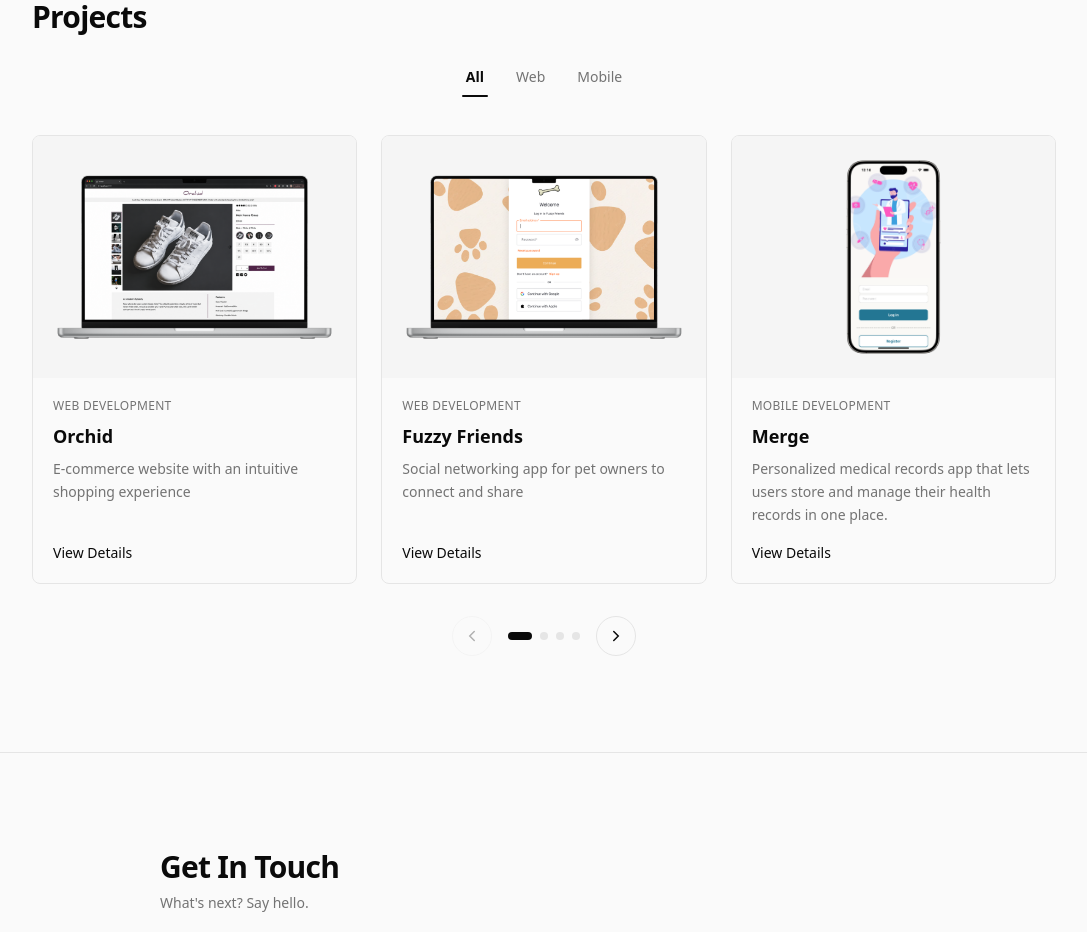
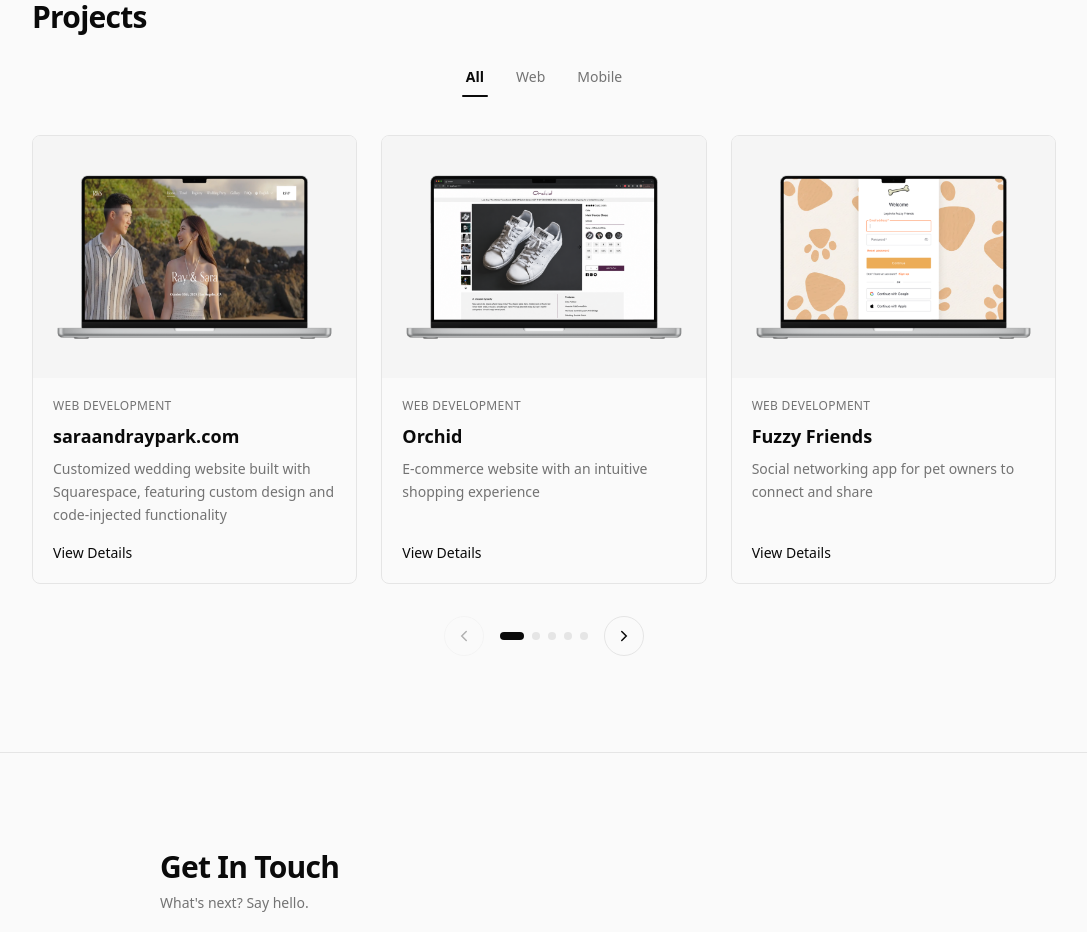
Before and after one commit to sarakimpark/my-portfolio-2.0, a Next.js app: page / in a window 1280 px wide. Shown: the part 4060-4992 px from the top of the page, without its empty margins (96-1183 px from the left). Built offline with nearby package versions, Linux system fonts and the light colour scheme.

Commit message:
add wedding website into project section

```diff
--- a/data/portfolio.ts
+++ b/data/portfolio.ts
@@ -40,9 +40,21 @@ export const about = {
   ],
 };
 
-export const projects: Project[] = [
+  export const projects: Project[] = [
+    {
+    id: "1",
+    title: "saraandraypark.com",
+    subtitle: "Web Development",
+    category: "web",
+    description: "Customized wedding website built with Squarespace, featuring custom design and code-injected functionality",
+    longDescription:
+      "Custom wedding website built with a Squarespace template and enhanced with code injection to create a personalized and interactive experience. I customized the homepage with a video background and fallback image, added a Korean-English language toggle for bilingual guests, and integrated WithJoy’s RSVP functionality through custom code injection. I also added a CTA linking to a Zola gift registry, extending the template’s functionality while maintaining a cohesive and responsive user experience.",
+  techStack: ["JavaScript", "HTML", "CSS", "Squarespace,", "WithJoy", "Zola"],
+  imageUrl: "/projects/wedding-website.svg",
+  githubUrl: "https://www.saraandraypark.com/",
+  },
   {
-    id: "1",
+    id: "2",
     title: "Orchid",
     subtitle: "Web Development",
     category: "web",
@@ -54,7 +66,7 @@ export const projects: Project[] = [
     githubUrl: "https://github.com/rfe2210-FEC-Orchid/FrontEndCapstone",
   },
   {
-    id: "2",
+    id: "3",
     title: "Fuzzy Friends",
     subtitle: "Web Development",
     category: "web",
@@ -66,7 +78,7 @@ export const projects: Project[] = [
     githubUrl: "https://github.com/Emerald-Lake/fuzzy-friends",
   },
   {
-    id: "3",
+    id: "4",
     title: "Merge",
     subtitle: "Mobile Development",
     category: "mobile",
@@ -78,7 +90,7 @@ export const projects: Project[] = [
     githubUrl: "https://github.com/sarakimpark/Merge",
   },
   {
-  id: "4",
+  id: "5",
   title: "Twiddler",
   subtitle: "Web Development",
   category: "web",
```
Also changed, not shown: public/projects/wedding-website.svg (added).
